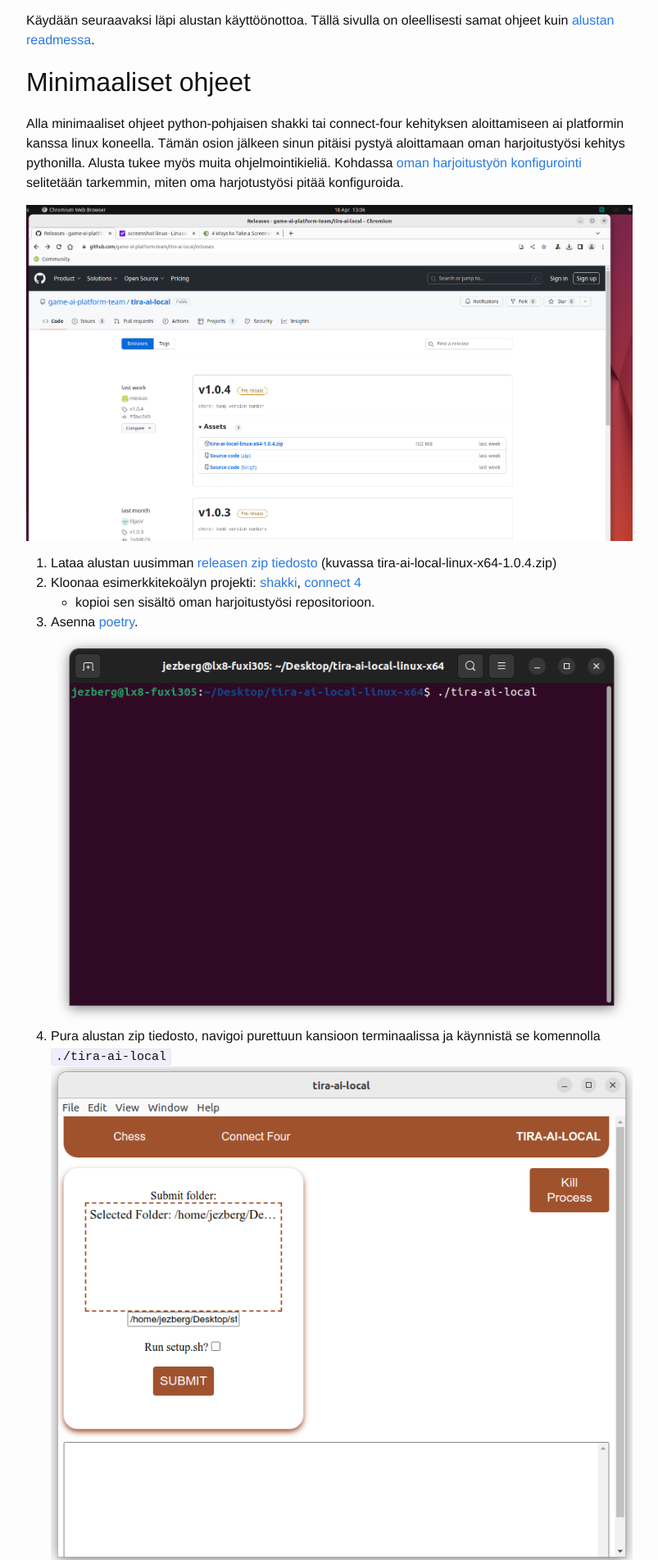
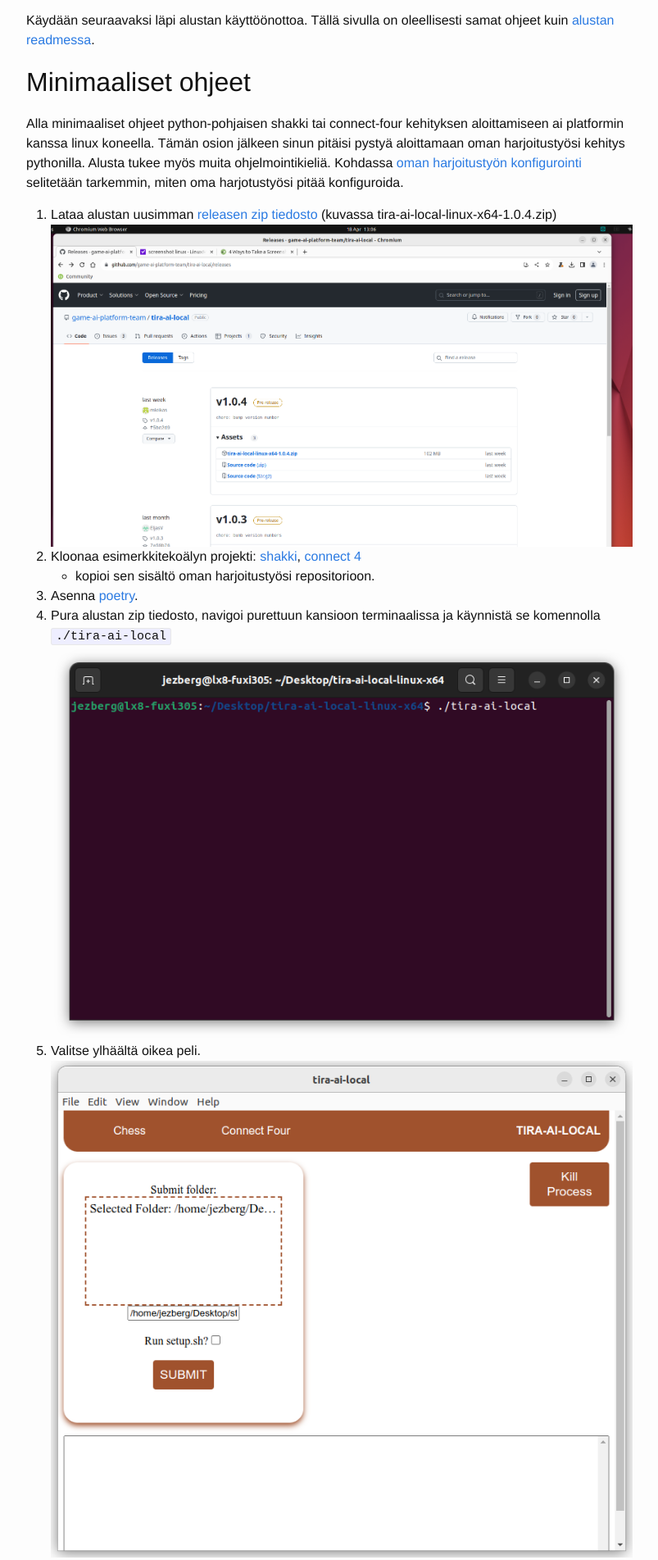
Before and after one commit to algolabra-hy/algolabra-hy.github.io, a Jekyll site: the page built from ai_platform.md, in a window 1280 px wide. Shown: the part 1084-2987 px from the top of the page at 82% size, without its empty margins (238-1041 px from the left). Built offline with Jekyll 4.4.1, drawn with Linux system fonts in a browser that asks for light colours.

Commit message:
Update ai_platform.md

````diff
--- a/ai_platform.md
+++ b/ai_platform.md
@@ -43,21 +43,21 @@ Alusta tukee myös muita
 ohjelmointikieliä. Kohdassa [oman harjoitustyön konfigurointi](aiplatform#oman-harjoitustyön-konfigurointi) selitetään tarkemmin, miten oma harjotustyösi
 pitää konfiguroida.
 
+1. Lataa alustan uusimman [releasen zip tiedosto](https://github.com/game-ai-platform-team/tira-ai-local/releases) (kuvassa tira-ai-local-linux-x64-1.0.4.zip)
 ![]({{ "/images/tira-ai1.png" | absolute_url }})
-1. Lataa alustan uusimman [releasen zip tiedosto](https://github.com/game-ai-platform-team/tira-ai-local/releases) (kuvassa tira-ai-local-linux-x64-1.0.4.zip)
 1. Kloonaa esimerkkitekoälyn projekti: [shakki](https://github.com/game-ai-platform-team/stupid-chess-ai), [connect 4](https://github.com/game-ai-platform-team/stupid-connect-four-ai)
     - kopioi sen sisältö oman harjoitustyösi repositorioon.
 1. Asenna [poetry](/poetry).
+1. Pura alustan zip tiedosto, navigoi purettuun kansioon terminaalissa ja käynnistä se komennolla ```./tira-ai-local```
 ![]({{ "/images/tira-ai2.png" | absolute_url }})
-1. Pura alustan zip tiedosto, navigoi purettuun kansioon terminaalissa ja käynnistä se komennolla ```./tira-ai-local```
+1. Valitse ylhäältä oikea peli.
 ![]({{ "/images/tira-ai4.png" | absolute_url }})
-1. Valitse ylhäältä oikea peli.
 1. Drag-and-droppaa oma harjoitustyösi juurikansio submit folderin alla olevaan ruutuun ja paina submit.
     - kunhan olet asentanut poetryn (kokeile ajamalla esim ```poetry -v``` terminaalissa ja varmista, ettei tule erroreita) voit jättää "run setup.sh" ruudun valitsematta.
-![]({{ "/images/tira-ai5.png" | absolute_url }})
 1. Pelisi pitäisi alkaa.
     - Mahdolliset virheilmoitukset printaantuvat terminaaliin ruudun alarunassa. Jos ilmenee ongelmia, varmista että oman projektisi rakenne vastaa täsmälleen esimerkkitekoälyjä.
     - Kohdassa  [oman harjoitustyön konfigurointi](aiplatform#oman-harjoitustyön-konfigurointi) selitetään tarkemmin, mitä ehtoja oman projektisi täytyisi toteuttaa toimiakseen platformin kanssa.
+![]({{ "/images/tira-ai5.png" | absolute_url }})
 ![]({{ "/images/tira-ai6.png" | absolute_url }})
 
 Jos pääsit näin pitkälle voit nyt aloittaa oman tekoälysi kehityksen muokkaamalla tiedostoa ``main.py`` (connect 4) tai ``src/stupid_ai.py``(shakki).
````
